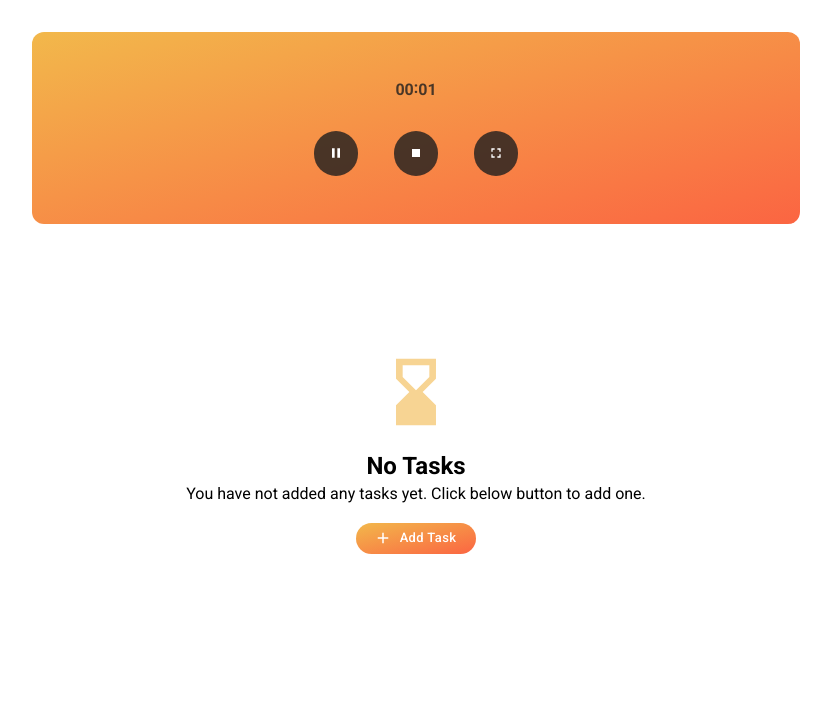
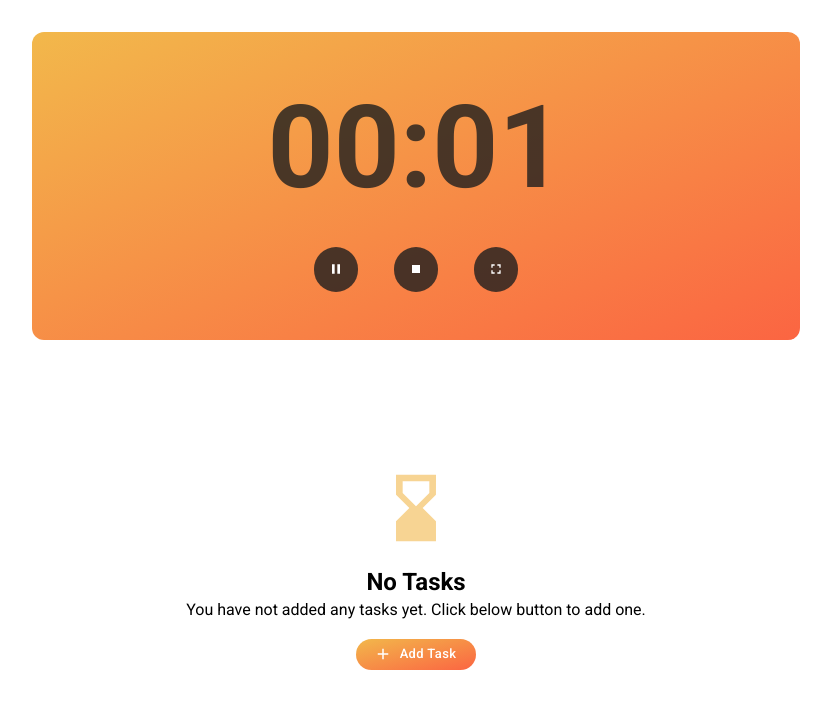
Before and after one commit to efenstakes/OneD, a React (Create React App) app: page / in a window 1280 px wide. Both pictures are taken after a click on the icon 559 px from the left and 269 px from the top of the page. Shown: the top 708 px of the page, without its empty margins (224-1055 px from the left). Built offline with nearby package versions, Linux system fonts and the light colour scheme.

Commit message:
add more styles

```diff
--- a/src/components/task_item_card/task_item_card.component.scss
+++ b/src/components/task_item_card/task_item_card.component.scss
@@ -73,7 +73,7 @@
     max-width: 80%;
 
     @media screen and (min-width: 880px) {
-        font-size: 1.36rem;
+        font-size: 1.3rem;
     }
 }
 
--- a/src/pages/home/time_display.component.jsx
+++ b/src/pages/home/time_display.component.jsx
@@ -36,24 +36,20 @@ const TimeDisplayComponent = ({ currentSeconds, onGoingTask, isPaused, isFullScr
         {/* time */}
         {
             currentSeconds === 0 &&
-                <p className='time_container__time fd_12'>
+                <div className='time_container__time fd_12'>
                     00:00
-                </p>
+                </div>
         }
         {
             currentSeconds > 0 &&
                 <div className='time_container__time fd_12'>
-                    <p>
                     {
                         parseInt(currentSeconds/60).toString().padStart(2, '0')
                     }
-                    </p>
-                    <p style={{ marginTop: '-4px' }}>:</p>
-                    <p>
+                    :
                     {
                         parseInt(currentSeconds%60).toString().padStart(2, '0')
                     }
-                    </p>
                 </div>
         }
 
@@ -71,7 +67,7 @@ const TimeDisplayComponent = ({ currentSeconds, onGoingTask, isPaused, isFullScr
                             }
                         />
                     </div>
-                    <HSpacerComponent space={1} />
+                    <HSpacerComponent space={1.6} />
                     <p className='time_container__current_task__title'>
                         { onGoingTask }
                     </p>
--- a/src/pages/home/time_display.component.scss
+++ b/src/pages/home/time_display.component.scss
@@ -6,7 +6,7 @@ $TIMER_TEXTURES_COLOR: rgba($color: #1e1e1e, $alpha: .8); // $WHITE_COLOR;
 .time_container {
     width: 100%;
 
-    padding: 3rem 0;
+    padding: 3rem 2rem;
 
     display: flex;
     flex-direction: column;
@@ -32,6 +32,12 @@ $TIMER_TEXTURES_COLOR: rgba($color: #1e1e1e, $alpha: .8); // $WHITE_COLOR;
 
     .time_container__time {
         font-size: 6.4rem;
+
+
+        // font-family: 'Oswald';
+        @media screen and (min-width: 880px) {
+            font-size: 8.9rem;
+        }
     }
 
     .time_container__actions__icon_button__icon {
@@ -66,15 +72,15 @@ $TIMER_TEXTURES_COLOR: rgba($color: #1e1e1e, $alpha: .8); // $WHITE_COLOR;
 
 
 .time_container__current_task__indicator__container {
-    height: .8rem;
-    width: .8rem;
+    height: .8em;
+    width: .8em;
     border-radius: 50%;
 
     display: flex;
     justify-content: center;
     align-items: center;
 
-    background-color: $TIMER_TEXTURES_COLOR;
+    background-color: $WHITE_COLOR;
 }
 
 .time_container__current_task__indicator {
@@ -84,13 +90,13 @@ $TIMER_TEXTURES_COLOR: rgba($color: #1e1e1e, $alpha: .8); // $WHITE_COLOR;
 
     align-self: center;
 
-    background-color: $WHITE_COLOR;
-    // background-image: linear-gradient(to bottom, $TERTIARY_COLOR, $SUCCESS_COLOR);
+    // background-color: $WHITE_COLOR;
+    background-image: linear-gradient(to bottom, $SECONDARY_COLOR, $PRIMARY_COLOR);
 }
 
 
 .time_container__current_task__title {
-    text-align: center;
+    text-align: left;
 }
 
 
```
Lines whose indentation alone changed are shown as unchanged.
